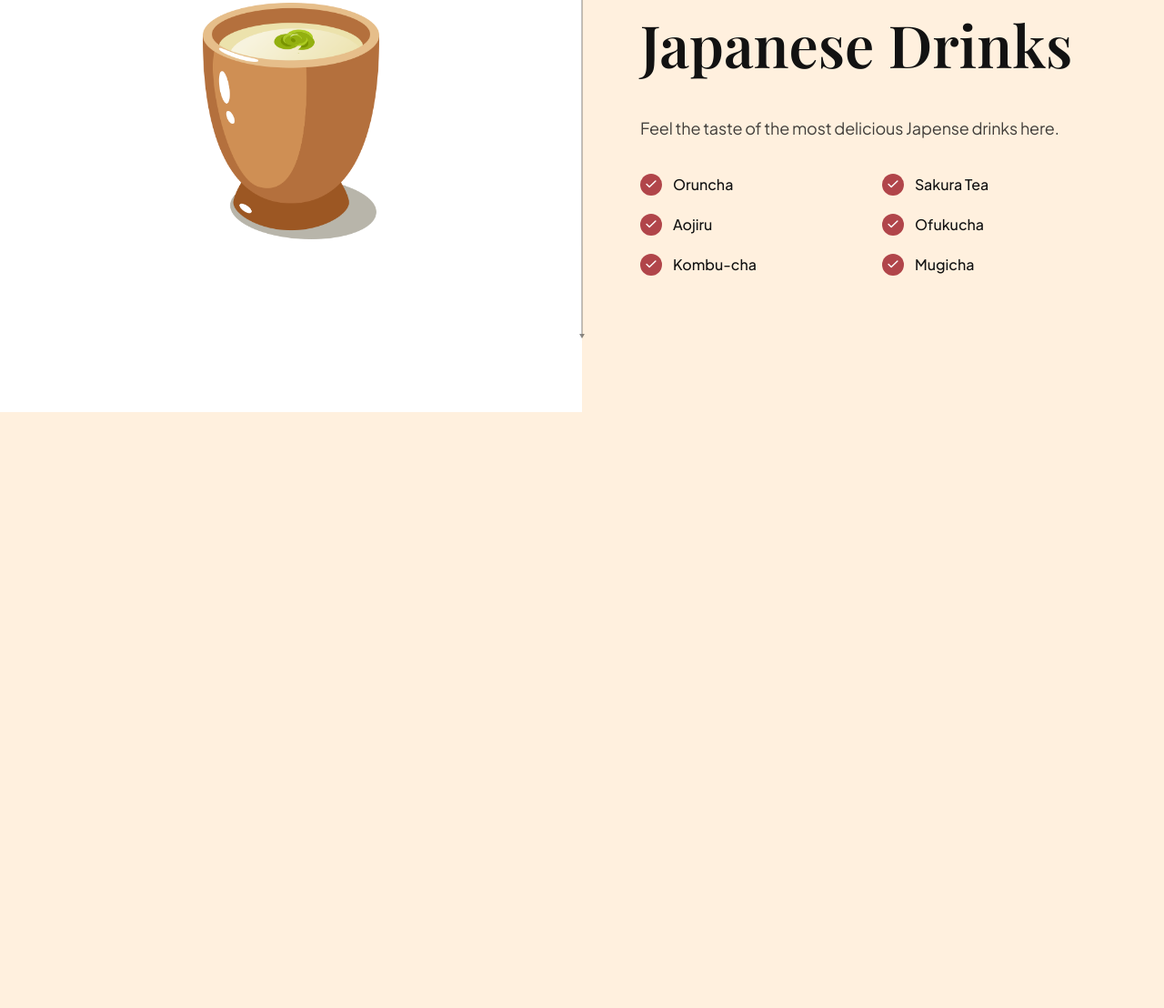
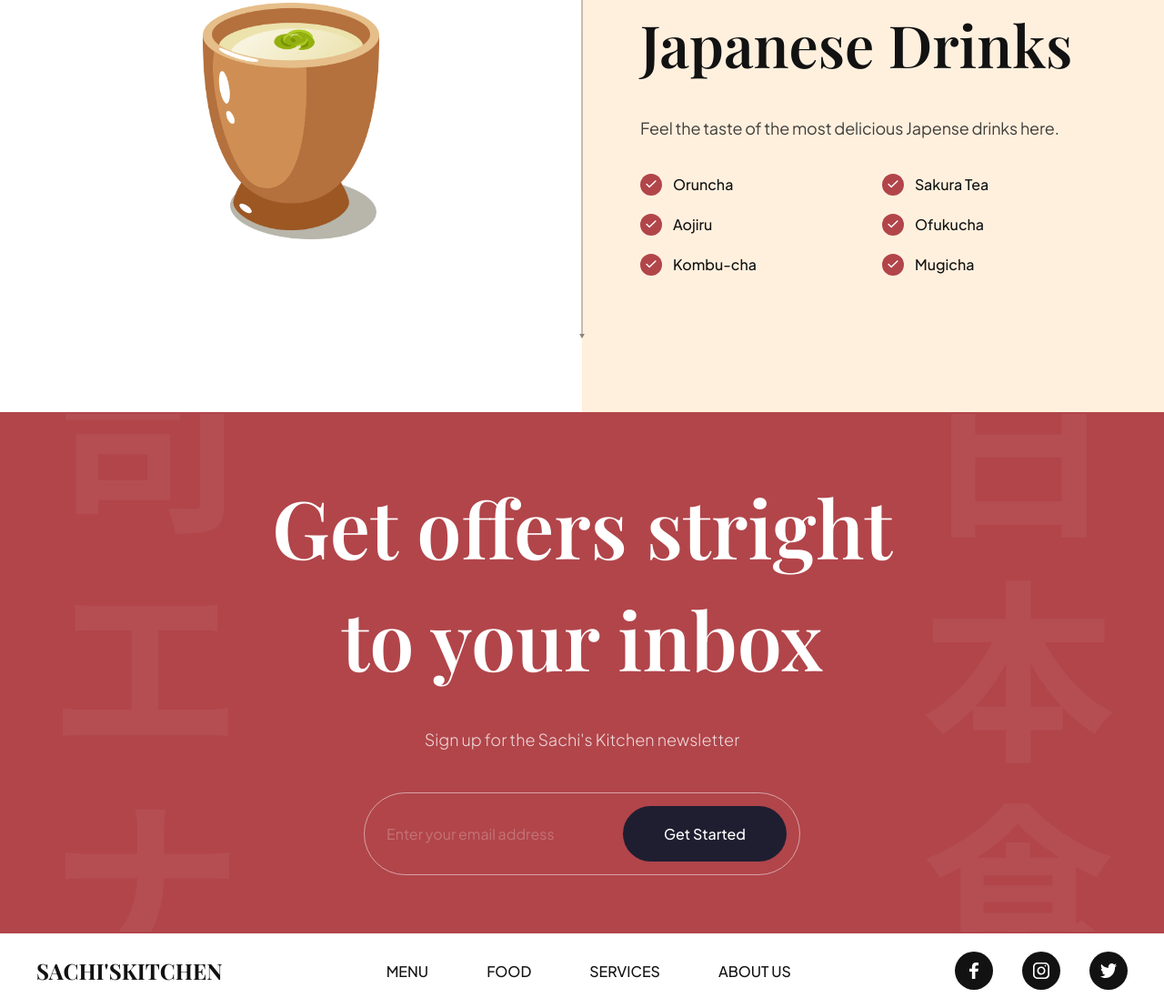
Before and after one commit to Akwei001/Kitchen, a website built with Vite: page index.html in a window 1280 px wide. Shown: the part 3245-4353 px from the top of the page at 91% size. Before the commit the page ends 3698 px from the top, so only its background shows below. Built offline with nearby package versions, Linux system fonts and the light colour scheme.

Commit message:
sections complete

```diff
--- a/css/sections/footer.css
+++ b/css/sections/footer.css
@@ -0,0 +1,58 @@
+.footer {
+  width: 100%;
+  padding: 20px 40px;
+  background: var(--color-white);
+
+  flex-wrap: wrap;
+  gap: 20px;
+
+  overflow: hidden;
+}
+
+.footer__logo {
+  font-size: 24px;
+  font-weight: bold;
+  font-family: var(--playfair-display);
+  text-transform: uppercase;
+  color: var(--secondary-color);
+
+  cursor: pointer;
+}
+
+.footer ul {
+  list-style: none;
+
+  display: flex;
+  flex-wrap: wrap;
+  flex-direction: row;
+  gap: 64px;
+}
+
+.footer ul:last-child {
+  gap: 32px;
+}
+
+.footer__nav li {
+  font-size: 16px;
+  font-weight: 500;
+  font-family: var(--plus-jakarta-sans);
+  text-transform: uppercase;
+  color: var(--secondary-color);
+
+  cursor: pointer;
+}
+
+.footer__social li {
+  width: 42px;
+  height: 42px;
+
+  background-color: var(--secondary-color);
+  border-radius: 100%;
+}
+
+.footer__social li img {
+  width: 45%;
+  height: 45%;
+
+  object-fit: contain;
+}
--- a/css/sections/subscribe.css
+++ b/css/sections/subscribe.css
@@ -10,3 +10,75 @@
   flex-direction: column;
   overflow: hidden;
 }
+
+.subscription h2 {
+  font-size: 88px;
+  font-family: var(--playfair-display);
+  font-weight: 600;
+  line-height: 123px;
+
+  color: #fff;
+  text-align: center;
+}
+
+.subscription p {
+  font-size: 18px;
+  font-family: var(--plus-jakarta-sans);
+  font-weight: 300;
+  line-height: 36px;
+
+  margin-top: 32px;
+
+  color: rgba(255, 255, 255, 0.8);
+}
+
+.subscription__form {
+  min-width: 480px;
+  margin-top: 40px;
+
+  padding: 14px 14px 14px 24px;
+
+  display: flex;
+  gap: 10px;
+
+  border: 1px solid rgba(255, 255, 255, 0.5);
+  border-radius: 46px;
+}
+.subscription__form input {
+  flex: 1;
+
+  font-size: 16px;
+  font-weight: 400px;
+  font-family: var(--plus-jakarta-sans);
+
+  color: #fff;
+  opacity: 0.5;
+
+  background: transparent;
+  border: none;
+  outline: none;
+}
+
+.subscription__form input::placeholder {
+  color: #fff;
+  opacity: 0.5;
+}
+
+.subscription__form button {
+  padding: 20px;
+
+  min-width: 180px;
+
+  font-size: 16px;
+  font-weight: 500;
+  font-family: var(--plus-jakarta-sans);
+  color: #fff;
+  text-align: center;
+
+  background: var(--black-400);
+  border-radius: 46px;
+  border: none;
+  outline: none;
+
+  cursor: pointer;
+}
--- a/index.html
+++ b/index.html
@@ -316,8 +316,45 @@
       </div>
     </section>
   </section>
+  </section>
 
+  <section class="subscription flex-center" id="services">
+    <h2 data-aos="flip-down">
+      Get offers stright <br />
+      to your inbox
+    </h2>
+    <p data-aos="fade-up">Sign up for the Sachi's Kitchen newsletter</p>
+
+    <div class="subscription__form" data-aos="fade-up">
+      <input type="text" placeholder="Enter your email address"/>
+      <button>Get Started</button>
+    </div>
   </section>
+
+  <footer class="footer flex-between">
+    <h3 class="footer__logo">
+      <span>Sachi's</span>Kitchen
+    </h3>
+
+    <ul class="footer__nav">
+      <li><a href="#menu">Menu</a></li>
+      <li><a href="#food">Food</a></li>
+      <li><a href="#services">Services</a></li>
+      <li><a href="#about-us">About Us</a></li>
+    </ul>
+
+    <ul class="footer__social">
+      <li class="flex-center">
+        <img src="assets/facebook.svg" alt="facebook" />
+      </li>
+      <li class="flex-center">
+        <img src="assets/instagram.svg" alt="instagram" />
+      </li>
+      <li class="flex-center">
+        <img src="assets/twitter.svg" alt="twitter" />
+      </li>
+    </ul>
+  </footer>
 
 
 
```
